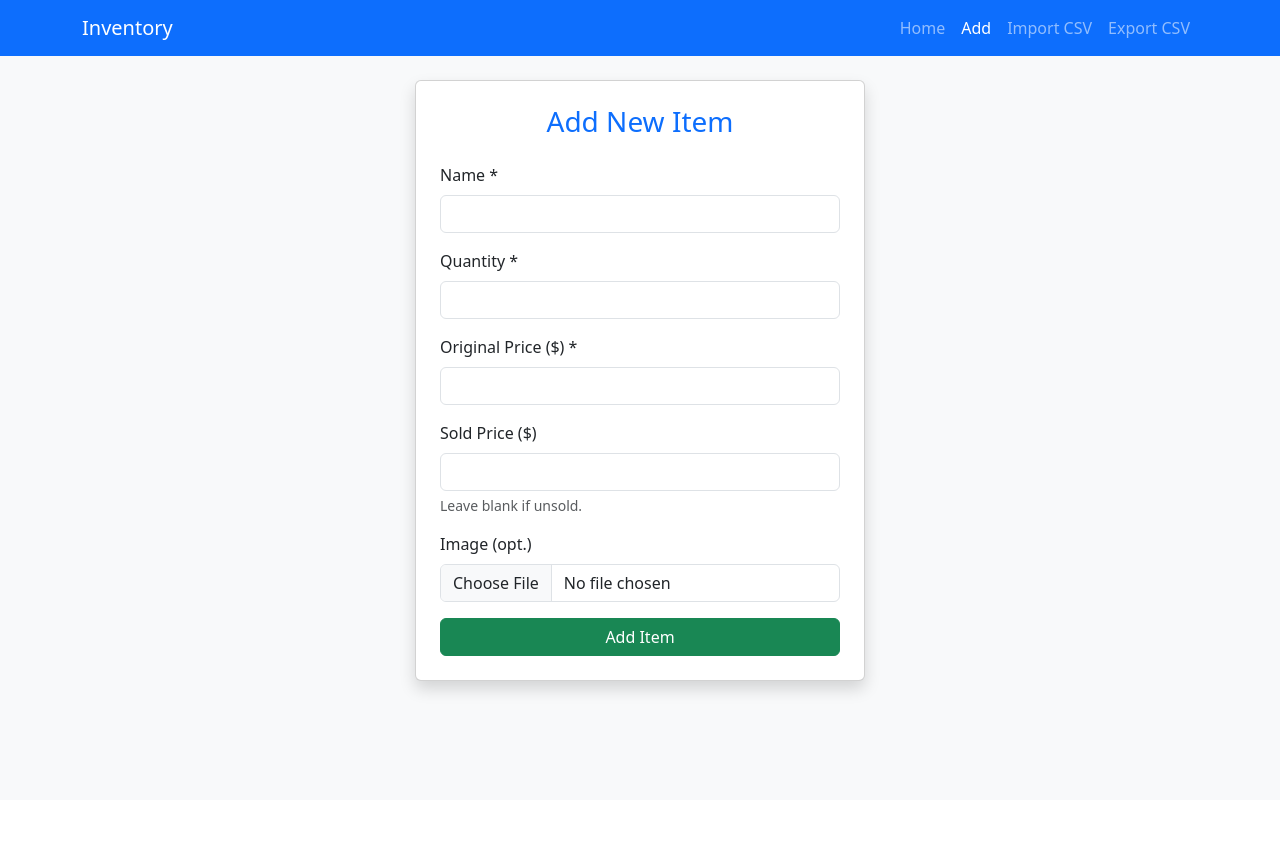
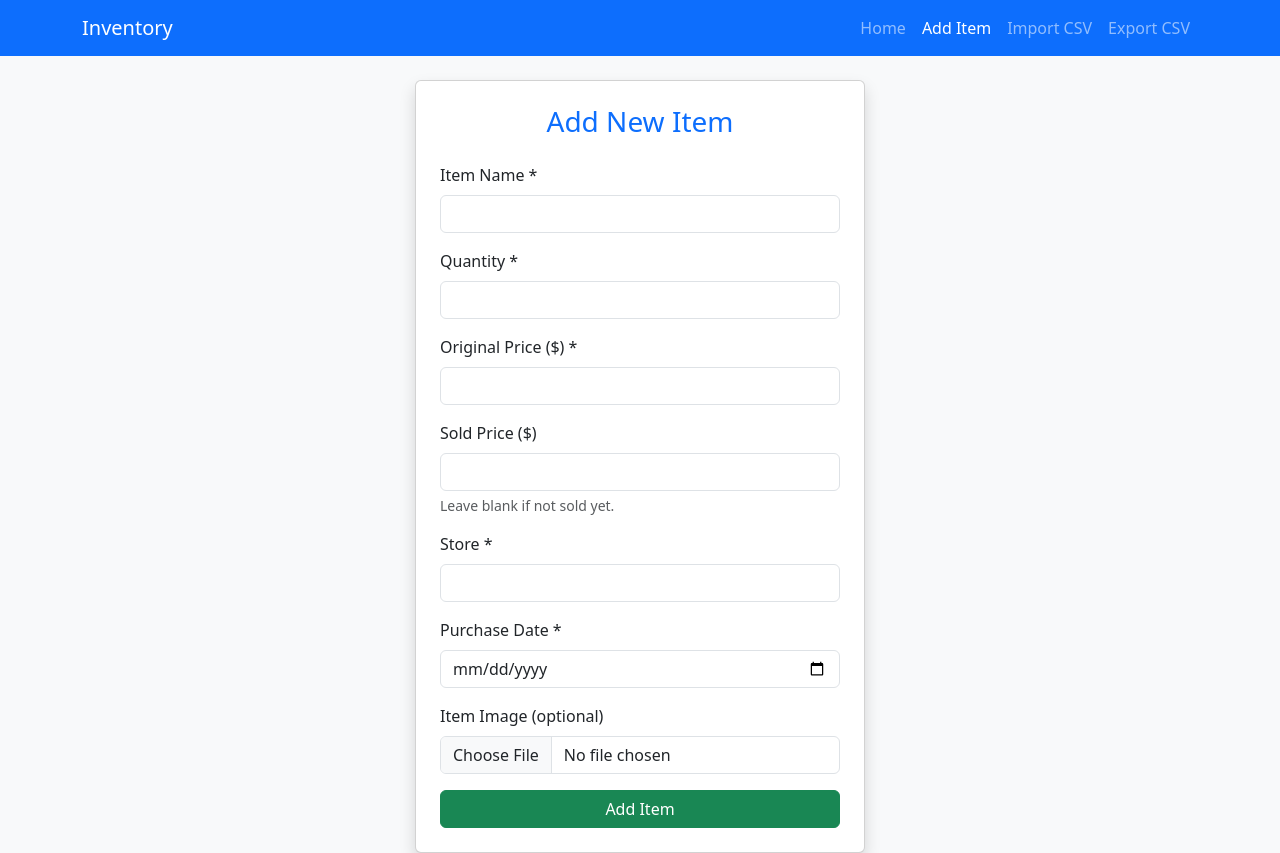
Before and after one commit to noahc763/posh_inventory, a Flask app: page /add_item in a window 1280 px wide. Before the commit the page ends 697 px from the top, so only its background shows below. Run offline with Flask 3, Linux system fonts and the light colour scheme.

Commit message:
Added some updated code

```diff
--- a/app.py
+++ b/app.py
@@ -2,28 +2,29 @@ import os
 import time
 import io
 import csv
+import datetime
 from flask import Flask, render_template, request, redirect, url_for, flash, send_file
 from werkzeug.utils import secure_filename
-from pymongo import MongoClient
+from pymongo import MongoClient, ASCENDING, DESCENDING
 from bson import ObjectId
 
 app = Flask(__name__)
 app.secret_key = os.environ.get('SECRET_KEY', 'dev-secret-key')
 
+# MongoDB connection
+mongo_uri = os.environ.get('MONGO_URI', "mongodb+srv://local:local@local-cluster.crpsu8t.mongodb.net/")
+client = MongoClient(mongo_uri)
+db = client["inventory"]
+collection = db["items"]
 
-# static/uploads for images
+# File uploads
 UPLOAD_FOLDER = os.path.join('static', 'uploads')
 os.makedirs(UPLOAD_FOLDER, exist_ok=True)
 app.config['UPLOAD_FOLDER'] = UPLOAD_FOLDER
 ALLOWED_EXTENSIONS = {'png', 'jpg', 'jpeg', 'gif'}
 
-# MongoDB
-client = MongoClient("mongodb+srv://local:local@local-cluster.crpsu8t.mongodb.net/")
-db = client["inventory"]
-collection = db["items"]
-
-def allowed_file(fn):
-    return '.' in fn and fn.rsplit('.',1)[1].lower() in ALLOWED_EXTENSIONS
+def allowed_file(filename):
+    return '.' in filename and filename.rsplit('.', 1)[1].lower() in ALLOWED_EXTENSIONS
 
 def safe_float(val):
     try:
@@ -38,21 +39,54 @@ def calculate_poshmark_fee(sp):
 
 @app.route('/')
 def index():
-    items = list(collection.find())
-    return render_template('index.html', items=items)
+    # Sorting parameters
+    sort = request.args.get('sort', 'item_name')
+    order = request.args.get('order', 'asc')
+    direction = ASCENDING if order == 'asc' else DESCENDING
+
+    # Whitelist sortable fields
+    if sort not in {'item_name','purchase_date','store','quantity','original_price','sold_price','profit','return_by'}:
+        sort = 'item_name'
+
+    items = list(collection.find().sort(sort, direction))
+    next_order = 'desc' if order == 'asc' else 'asc'
+
+    return render_template('index.html',
+                           items=items,
+                           sort=sort,
+                           order=order,
+                           next_order=next_order)
 
 @app.route('/add_item', methods=['GET','POST'])
 def add_item():
-    if request.method=='POST':
+    if request.method == 'POST':
+        # Basic fields
         name = request.form['item_name'].strip()
-        qty  = int(request.form['quantity'])
-        op   = safe_float(request.form['original_price'])
-        sp_in= request.form.get('sold_price','').strip()
-        sp   = safe_float(sp_in)
-        fee  = calculate_poshmark_fee(sp)
-        prf  = round(sp - fee - op,2) if sp>0 else 0.0
+        try:
+            qty = int(request.form['quantity'])
+        except ValueError:
+            flash("Quantity must be an integer.", "danger")
+            return redirect(url_for('add_item'))
 
-        # image upload
+        op = safe_float(request.form['original_price'])
+        sp = safe_float(request.form.get('sold_price',''))
+        fee = calculate_poshmark_fee(sp)
+        prf = round(sp - fee - op, 2) if sp > 0 else 0.0
+
+        # New fields: purchase date & store
+        pd_str = request.form.get('purchase_date','')
+        try:
+            purchase_date = datetime.datetime.strptime(pd_str, '%Y-%m-%d')
+        except ValueError:
+            flash("Invalid purchase date format.", "danger")
+            return redirect(url_for('add_item'))
+        store = request.form.get('store','').strip()
+        if not store:
+            flash("Store is required.", "danger")
+            return redirect(url_for('add_item'))
+        return_by = purchase_date + datetime.timedelta(days=30)
+
+        # Image upload
         img_url = None
         f = request.files.get('image')
         if f and allowed_file(f.filename):
@@ -62,18 +96,23 @@ def add_item():
             f.save(path)
             img_url = f"uploads/{fn}"
 
-        item = {
-            'item_name':       name,
-            'quantity':        qty,
-            'original_price':  op,
-            'sold_price':      sp,
-            'poshmark_fee':    fee,
-            'profit':          prf,
-            'image_url':       img_url
+        # Insert document
+        doc = {
+            'item_name': name,
+            'quantity': qty,
+            'original_price': op,
+            'sold_price': sp,
+            'poshmark_fee': fee,
+            'profit': prf,
+            'purchase_date': purchase_date,
+            'store': store,
+            'return_by': return_by,
+            'image_url': img_url
         }
-        collection.insert_one(item)
+        collection.insert_one(doc)
         flash("Item added!", "success")
         return redirect(url_for('index'))
+
     return render_template('add_item.html')
 
 @app.route('/update_item/<item_id>', methods=['GET','POST'])
@@ -83,14 +122,32 @@ def update_item(item_id):
         flash("Item not found.", "danger")
         return redirect(url_for('index'))
 
-    if request.method=='POST':
-        qty   = int(request.form['new_quantity'])
-        op    = safe_float(request.form['new_original_price'])
-        sp_in = request.form.get('new_sold_price','').strip()
-        sp    = safe_float(sp_in)
-        fee   = calculate_poshmark_fee(sp)
-        prf   = round(sp - fee - op,2) if sp>0 else 0.0
+    if request.method == 'POST':
+        try:
+            qty = int(request.form['new_quantity'])
+        except ValueError:
+            flash("Quantity must be an integer.", "danger")
+            return redirect(url_for('update_item', item_id=item_id))
 
+        op = safe_float(request.form['new_original_price'])
+        sp = safe_float(request.form.get('new_sold_price',''))
+        fee = calculate_poshmark_fee(sp)
+        prf = round(sp - fee - op, 2) if sp > 0 else 0.0
+
+        # Update purchase date & store
+        pd_str = request.form.get('new_purchase_date','')
+        try:
+            purchase_date = datetime.datetime.strptime(pd_str, '%Y-%m-%d')
+        except ValueError:
+            flash("Invalid purchase date format.", "danger")
+            return redirect(url_for('update_item', item_id=item_id))
+        store = request.form.get('new_store','').strip()
+        if not store:
+            flash("Store is required.", "danger")
+            return redirect(url_for('update_item', item_id=item_id))
+        return_by = purchase_date + datetime.timedelta(days=30)
+
+        # Image upload (optional replace)
         img_url = item.get('image_url')
         f = request.files.get('image')
         if f and allowed_file(f.filename):
@@ -100,15 +157,19 @@ def update_item(item_id):
             f.save(path)
             img_url = f"uploads/{fn}"
 
+        # Update document
         collection.update_one(
             {'_id': ObjectId(item_id)},
             {'$set': {
-                'quantity':       qty,
+                'quantity': qty,
                 'original_price': op,
-                'sold_price':     sp,
-                'poshmark_fee':   fee,
-                'profit':         prf,
-                'image_url':      img_url
+                'sold_price': sp,
+                'poshmark_fee': fee,
+                'profit': prf,
+                'purchase_date': purchase_date,
+                'store': store,
+                'return_by': return_by,
+                'image_url': img_url
             }}
         )
         flash("Item updated!", "success")
@@ -119,7 +180,7 @@ def update_item(item_id):
 @app.route('/delete_item/<item_id>')
 def delete_item(item_id):
     collection.delete_one({'_id': ObjectId(item_id)})
-    flash("Deleted.", "info")
+    flash("Item deleted.", "info")
     return redirect(url_for('index'))
 
 @app.route('/export_csv')
@@ -127,7 +188,8 @@ def export_csv():
     items = list(collection.find())
     buf = io.StringIO()
     w = csv.writer(buf)
-    w.writerow(['Item Name','Quantity','Original Price','Sold Price','Poshmark Fee','Profit','Image URL'])
+    w.writerow(['Item Name','Quantity','Original Price','Sold Price','Poshmark Fee','Profit',
+                'Purchase Date','Store','Return By','Image URL'])
     for it in items:
         w.writerow([
             it['item_name'],
@@ -136,6 +198,9 @@ def export_csv():
             f"{it['sold_price']:.2f}" if it['sold_price']>0 else '',
             f"{it['poshmark_fee']:.2f}" if it['poshmark_fee']>0 else '',
             f"{it['profit']:.2f}",
+            it['purchase_date'].strftime('%Y-%m-%d'),
+            it['store'],
+            it['return_by'].strftime('%Y-%m-%d'),
             it.get('image_url','')
         ])
     buf.seek(0)
@@ -146,11 +211,12 @@ def export_csv():
 
 @app.route('/import_csv', methods=['GET','POST'])
 def import_csv():
-    if request.method=='POST':
+    if request.method == 'POST':
         file = request.files.get('file')
         if not file or not file.filename.endswith('.csv'):
             flash("Please select a CSV file.", "danger")
             return redirect(url_for('import_csv'))
+
         stream = io.StringIO(file.stream.read().decode(), newline=None)
         reader = csv.reader(stream)
         next(reader, None)  # skip header
@@ -158,24 +224,39 @@ def import_csv():
         for row in reader:
             try:
                 name = row[0]
-                qty  = int(row[1])
-                op   = safe_float(row[2])
-                sp   = safe_float(row[3])
-                fee  = safe_float(row[4])
-                prf  = safe_float(row[5])
-                img  = row[6] if len(row)>6 else None
-                item = {
-                    'item_name':name, 'quantity':qty, 'original_price':op,
-                    'sold_price':sp, 'poshmark_fee':fee, 'profit':prf,
-                    'image_url':img
+                qty = int(row[1])
+                op = safe_float(row[2])
+                sp = safe_float(row[3])
+                fee = safe_float(row[4])
+                prf = safe_float(row[5])
+                pd = datetime.datetime.strptime(row[6], '%Y-%m-%d')
+                store = row[7]
+                rb = datetime.datetime.strptime(row[8], '%Y-%m-%d')
+                img = row[9] if len(row)>9 else None
+
+                doc = {
+                  'item_name': name,
+                  'quantity': qty,
+                  'original_price': op,
+                  'sold_price': sp,
+                  'poshmark_fee': fee,
+                  'profit': prf,
+                  'purchase_date': pd,
+                  'store': store,
+                  'return_by': rb,
+                  'image_url': img
                 }
-                collection.insert_one(item)
+                collection.insert_one(doc)
                 count += 1
             except Exception:
                 continue
+
         flash(f"Imported {count} rows.", "success")
         return redirect(url_for('index'))
+
     return render_template('import_csv.html')
 
-if __name__=='__main__':
-    app.run(debug=True)
+if __name__ == '__main__':
+    app.run(host='0.0.0.0',
+            port=int(os.environ.get('PORT', 5000)),
+            debug=True)
--- a/templates/add_item.html
+++ b/templates/add_item.html
@@ -1,20 +1,22 @@
 <!DOCTYPE html>
 <html lang="en">
 <head>
-  <meta charset="UTF-8" /><meta name="viewport" content="width=device-width,initial-scale=1"/>
+  <meta charset="UTF-8" /><meta name="viewport" content="width=device-width, initial-scale=1"/>
   <title>Add Item</title>
-  <link href="https://cdn.jsdelivr.net/npm/bootstrap@5.3.0/dist/css/bootstrap.min.css" rel="stylesheet">
+  <link href="https://cdn.jsdelivr.net/npm/bootstrap@5.3.0/dist/css/bootstrap.min.css"
+        rel="stylesheet">
 </head>
 <body class="bg-light">
 <nav class="navbar navbar-expand-lg navbar-dark bg-primary mb-4">
   <div class="container">
     <a class="navbar-brand" href="{{ url_for('index') }}">Inventory</a>
-    <button class="navbar-toggler" data-bs-toggle="collapse" data-bs-target="#nav"><span
-      class="navbar-toggler-icon"></span></button>
+    <button class="navbar-toggler" data-bs-toggle="collapse" data-bs-target="#nav">
+      <span class="navbar-toggler-icon"></span>
+    </button>
     <div class="collapse navbar-collapse" id="nav">
       <ul class="navbar-nav ms-auto">
         <li class="nav-item"><a class="nav-link" href="{{ url_for('index') }}">Home</a></li>
-        <li class="nav-item"><a class="nav-link active" href="{{ url_for('add_item') }}">Add</a></li>
+        <li class="nav-item"><a class="nav-link active" href="{{ url_for('add_item') }}">Add Item</a></li>
         <li class="nav-item"><a class="nav-link" href="{{ url_for('import_csv') }}">Import CSV</a></li>
         <li class="nav-item"><a class="nav-link" href="{{ url_for('export_csv') }}">Export CSV</a></li>
       </ul>
@@ -26,23 +28,41 @@
   <div class="card shadow p-4 rounded" style="max-width:450px;width:100%;">
     <h3 class="text-center text-primary mb-4">Add New Item</h3>
     {% for cat,msg in get_flashed_messages(with_categories=true) %}
-      <div class="alert alert-{{cat}} alert-dismissible">{{msg}}
-        <button class="btn-close" data-bs-dismiss="alert"></button>
+      <div class="alert alert-{{cat}} alert-dismissible fade show" role="alert">
+        {{msg}}<button class="btn-close" data-bs-dismiss="alert"></button>
       </div>
     {% endfor %}
-    <form action="{{ url_for('add_item') }}" method="post" enctype="multipart/form-data">
-      <div class="mb-3"><label class="form-label">Name *</label>
-        <input class="form-control" name="item_name" required></div>
-      <div class="mb-3"><label class="form-label">Quantity *</label>
-        <input type="number" min="1" class="form-control" name="quantity" required></div>
-      <div class="mb-3"><label class="form-label">Original Price ($) *</label>
-        <input type="number" step="0.01" min="0" class="form-control" name="original_price" required></div>
-      <div class="mb-3"><label class="form-label">Sold Price ($)</label>
-        <input type="number" step="0.01" min="0" class="form-control" name="sold_price">
-        <div class="form-text">Leave blank if unsold.</div>
+    <form action="{{ url_for('add_item') }}" method="post" enctype="multipart/form-data" novalidate>
+      <div class="mb-3">
+        <label class="form-label">Item Name *</label>
+        <input type="text" name="item_name" class="form-control" required>
       </div>
-      <div class="mb-3"><label class="form-label">Image (opt.)</label>
-        <input type="file" class="form-control" name="image" accept="image/*"></div>
+      <div class="mb-3">
+        <label class="form-label">Quantity *</label>
+        <input type="number" name="quantity" min="1" class="form-control" required>
+      </div>
+      <div class="mb-3">
+        <label class="form-label">Original Price ($) *</label>
+        <input type="number" name="original_price" step="0.01" min="0"
+               class="form-control" required>
+      </div>
+      <div class="mb-3">
+        <label class="form-label">Sold Price ($)</label>
+        <input type="number" name="sold_price" step="0.01" min="0" class="form-control">
+        <div class="form-text">Leave blank if not sold yet.</div>
+      </div>
+      <div class="mb-3">
+        <label class="form-label">Store *</label>
+        <input type="text" name="store" class="form-control" required>
+      </div>
+      <div class="mb-3">
+        <label class="form-label">Purchase Date *</label>
+        <input type="date" name="purchase_date" class="form-control" required>
+      </div>
+      <div class="mb-3">
+        <label class="form-label">Item Image (optional)</label>
+        <input type="file" name="image" accept="image/*" class="form-control">
+      </div>
       <button class="btn btn-success w-100">Add Item</button>
     </form>
   </div>
```
Also changed, not shown: templates/import_csv.html (+13 -9 lines), templates/index.html (+52 -58 lines), templates/update_item.html (+46 -24 lines).
